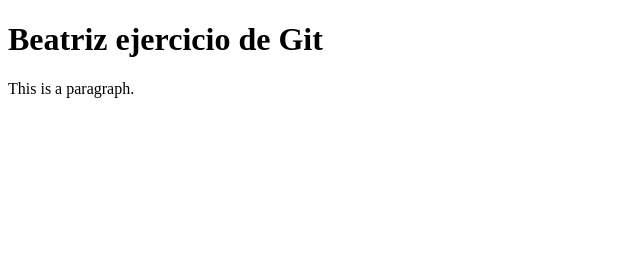
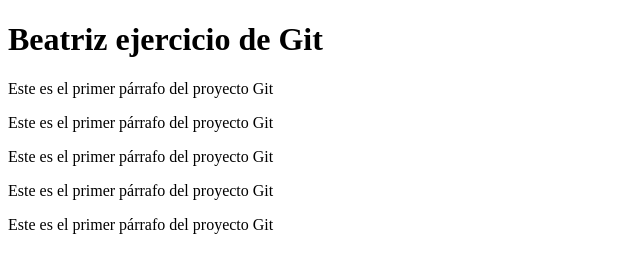
Before and after one commit to beacrepou/daw-ed-t2git, a plain HTML site: page index.html in a window 1280 px wide. Shown: the whole page, without its empty margins (0-640 px from the left). Drawn offline with Linux system fonts and the light colour scheme.

Commit message:
He añadido párrafos

```diff
--- a/index.html
+++ b/index.html
@@ -6,7 +6,11 @@
 <body>
 
     <h1>Beatriz ejercicio de Git</h1>
-    <p>This is a paragraph.</p>
+    <p>Este es el primer párrafo del proyecto Git</p>
+    <p>Este es el primer párrafo del proyecto Git</p>
+    <p>Este es el primer párrafo del proyecto Git</p>
+    <p>Este es el primer párrafo del proyecto Git</p>
+    <p>Este es el primer párrafo del proyecto Git</p>
 
 </body>
 </html>
```
